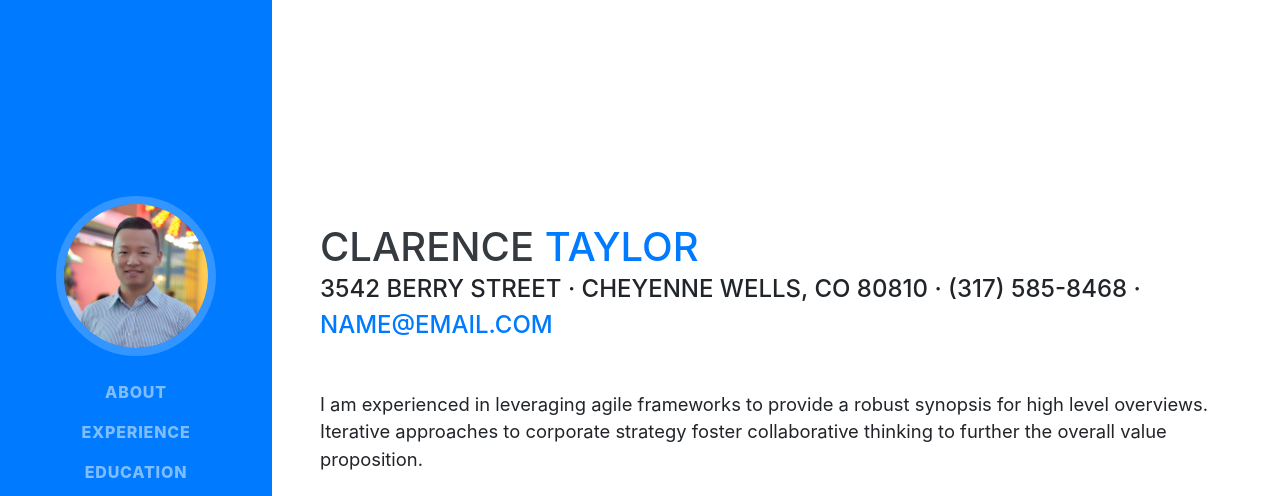
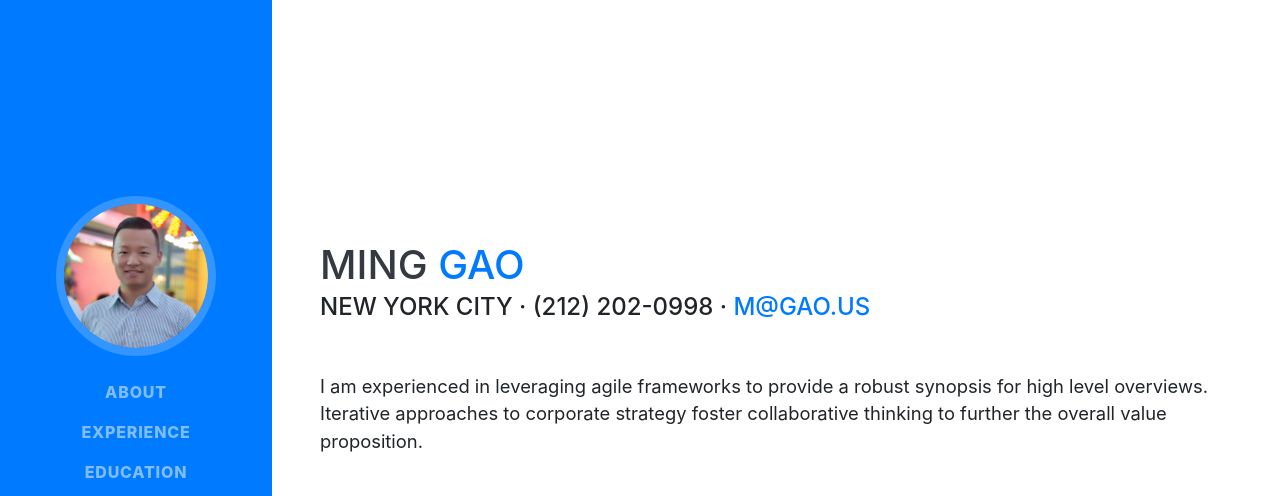
Before and after one commit to mitchgao/mitchgao.github.io, a website with bundled scripts: page index.html in a window 1280 px wide. Shown: the top 496 px of the page. Built offline with nearby package versions, Linux system fonts and the light colour scheme; a web font is replaced by a local one.

Commit message:
Update index.html

```diff
--- a/index.html
+++ b/index.html
@@ -63,11 +63,11 @@
 
     <section class="resume-section p-3 p-lg-5 d-flex align-items-center" id="about">
       <div class="w-100">
-        <h1 class="mb-0">Clarence
-          <span class="text-primary">Taylor</span>
+        <h1 class="mb-0">Ming
+          <span class="text-primary">Gao</span>
         </h1>
-        <div class="subheading mb-5">3542 Berry Street · Cheyenne Wells, CO 80810 · (317) 585-8468 ·
-          <a href="mailto:name@email.com">name@email.com</a>
+        <div class="subheading mb-5">New York City · (212) 202-0998 ·
+          <a href="mailto:m@gao.us">m@gao.us</a>
         </div>
         <p class="lead mb-5">I am experienced in leveraging agile frameworks to provide a robust synopsis for high level overviews. Iterative approaches to corporate strategy foster collaborative thinking to further the overall value proposition.</p>
         <div class="social-icons">
```
